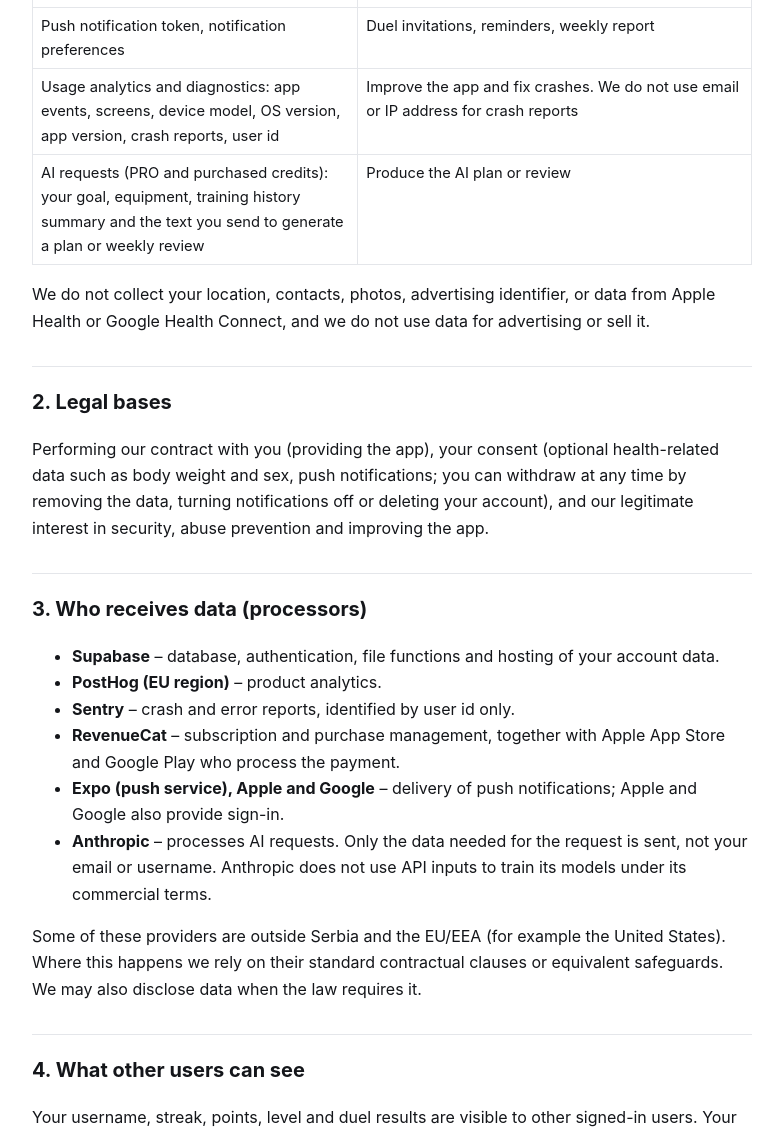
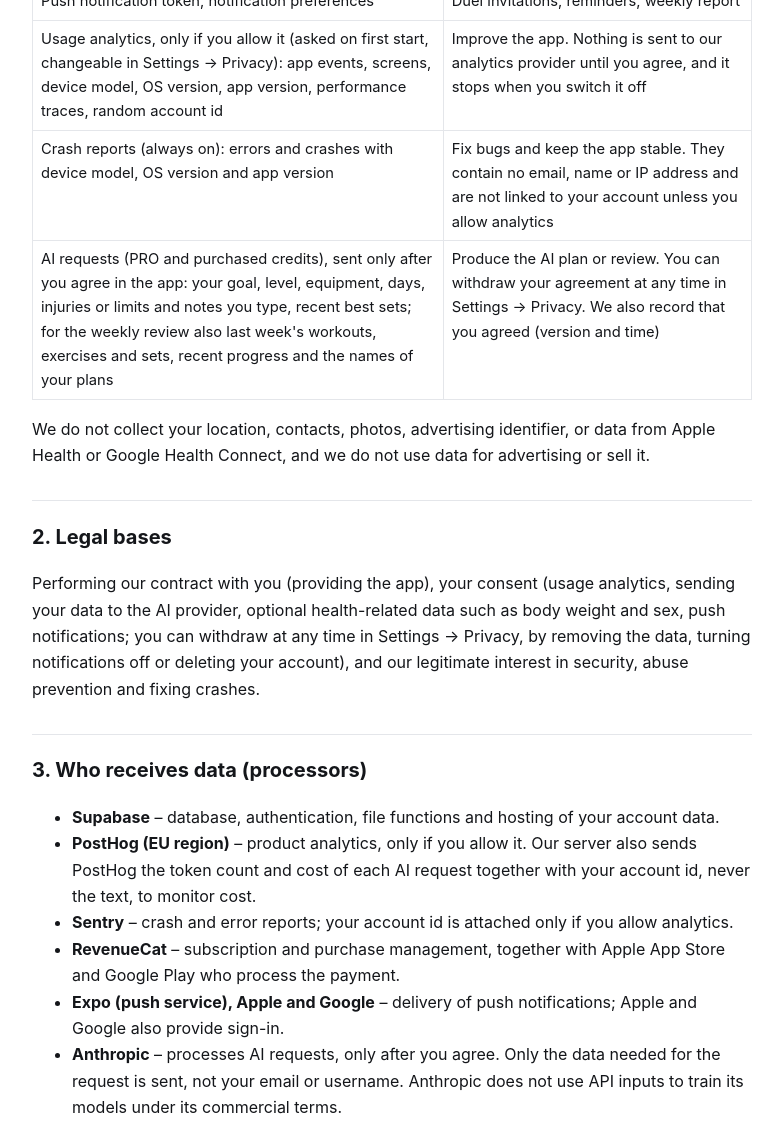
Before and after one commit to KostaDokosic/liftduel-legal, a plain HTML site: page privacy.html in a window 1280 px wide. Shown: the part 1020-2147 px from the top of the page, without its empty margins (248-1031 px from the left). Drawn offline with Linux system fonts and the light colour scheme.

Commit message:
docs(legal): analytics opt-in, always-on crash reports, AI consent and health disclaimer (LDK-55, LDK-56, LDK-57)
Co-Authored-By: Claude Sonnet 5.5 <noreply@anthropic.com>

```diff
--- a/privacy.html
+++ b/privacy.html
@@ -15,22 +15,23 @@
 <tr><td>Acceptance record: which version of the Terms and Privacy Policy you accepted and when</td><td>Proof that you accepted the terms, and asking you again when they change</td></tr>
 <tr><td>Subscription status (PRO), purchase identifiers</td><td>Unlock PRO features. We never see your card or store payment details</td></tr>
 <tr><td>Push notification token, notification preferences</td><td>Duel invitations, reminders, weekly report</td></tr>
-<tr><td>Usage analytics and diagnostics: app events, screens, device model, OS version, app version, crash reports, user id</td><td>Improve the app and fix crashes. We do not use email or IP address for crash reports</td></tr>
-<tr><td>AI requests (PRO and purchased credits): your goal, equipment, training history summary and the text you send to generate a plan or weekly review</td><td>Produce the AI plan or review</td></tr>
+<tr><td>Usage analytics, only if you allow it (asked on first start, changeable in Settings → Privacy): app events, screens, device model, OS version, app version, performance traces, random account id</td><td>Improve the app. Nothing is sent to our analytics provider until you agree, and it stops when you switch it off</td></tr>
+<tr><td>Crash reports (always on): errors and crashes with device model, OS version and app version</td><td>Fix bugs and keep the app stable. They contain no email, name or IP address and are not linked to your account unless you allow analytics</td></tr>
+<tr><td>AI requests (PRO and purchased credits), sent only after you agree in the app: your goal, level, equipment, days, injuries or limits and notes you type, recent best sets; for the weekly review also last week's workouts, exercises and sets, recent progress and the names of your plans</td><td>Produce the AI plan or review. You can withdraw your agreement at any time in Settings → Privacy. We also record that you agreed (version and time)</td></tr>
 </table>
 <p>We do not collect your location, contacts, photos, advertising identifier, or data from Apple Health or Google Health Connect, and we do not use data for advertising or sell it.</p>
 
 <h2>2. Legal bases</h2>
-<p>Performing our contract with you (providing the app), your consent (optional health-related data such as body weight and sex, push notifications; you can withdraw at any time by removing the data, turning notifications off or deleting your account), and our legitimate interest in security, abuse prevention and improving the app.</p>
+<p>Performing our contract with you (providing the app), your consent (usage analytics, sending your data to the AI provider, optional health-related data such as body weight and sex, push notifications; you can withdraw at any time in Settings → Privacy, by removing the data, turning notifications off or deleting your account), and our legitimate interest in security, abuse prevention and fixing crashes.</p>
 
 <h2>3. Who receives data (processors)</h2>
 <ul>
 <li><b>Supabase</b> – database, authentication, file functions and hosting of your account data.</li>
-<li><b>PostHog (EU region)</b> – product analytics.</li>
-<li><b>Sentry</b> – crash and error reports, identified by user id only.</li>
+<li><b>PostHog (EU region)</b> – product analytics, only if you allow it. Our server also sends PostHog the token count and cost of each AI request together with your account id, never the text, to monitor cost.</li>
+<li><b>Sentry</b> – crash and error reports; your account id is attached only if you allow analytics.</li>
 <li><b>RevenueCat</b> – subscription and purchase management, together with Apple App Store and Google Play who process the payment.</li>
 <li><b>Expo (push service), Apple and Google</b> – delivery of push notifications; Apple and Google also provide sign-in.</li>
-<li><b>Anthropic</b> – processes AI requests. Only the data needed for the request is sent, not your email or username. Anthropic does not use API inputs to train its models under its commercial terms.</li>
+<li><b>Anthropic</b> – processes AI requests, only after you agree. Only the data needed for the request is sent, not your email or username. Anthropic does not use API inputs to train its models under its commercial terms.</li>
 </ul>
 <p>Some of these providers are outside Serbia and the EU/EEA (for example the United States). Where this happens we rely on their standard contractual clauses or equivalent safeguards. We may also disclose data when the law requires it.</p>
 
```
Also changed, not shown: sr/privacy.html (+7 -6 lines), sr/terms.html (+2 -2 lines), terms.html (+2 -2 lines).
